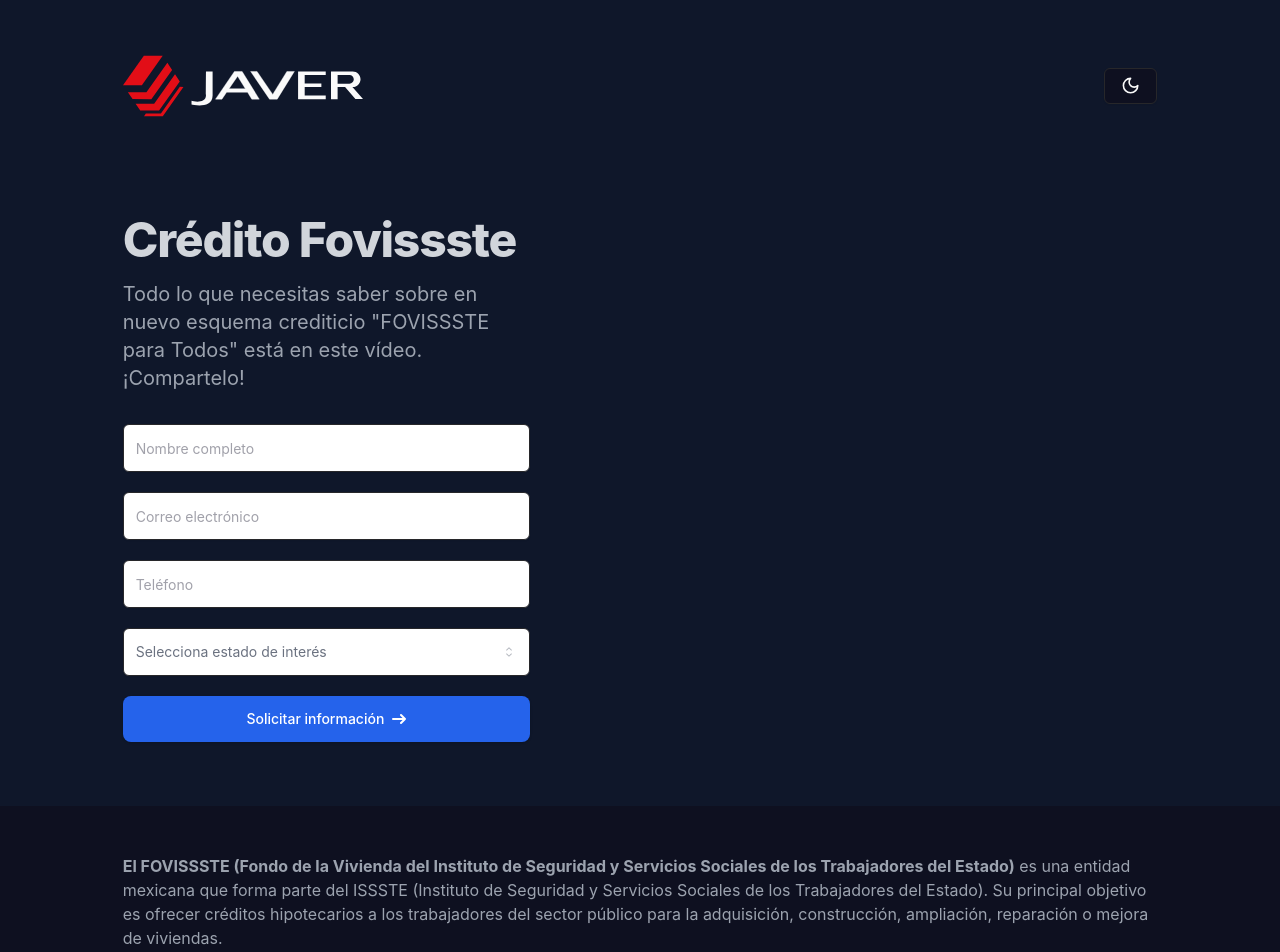
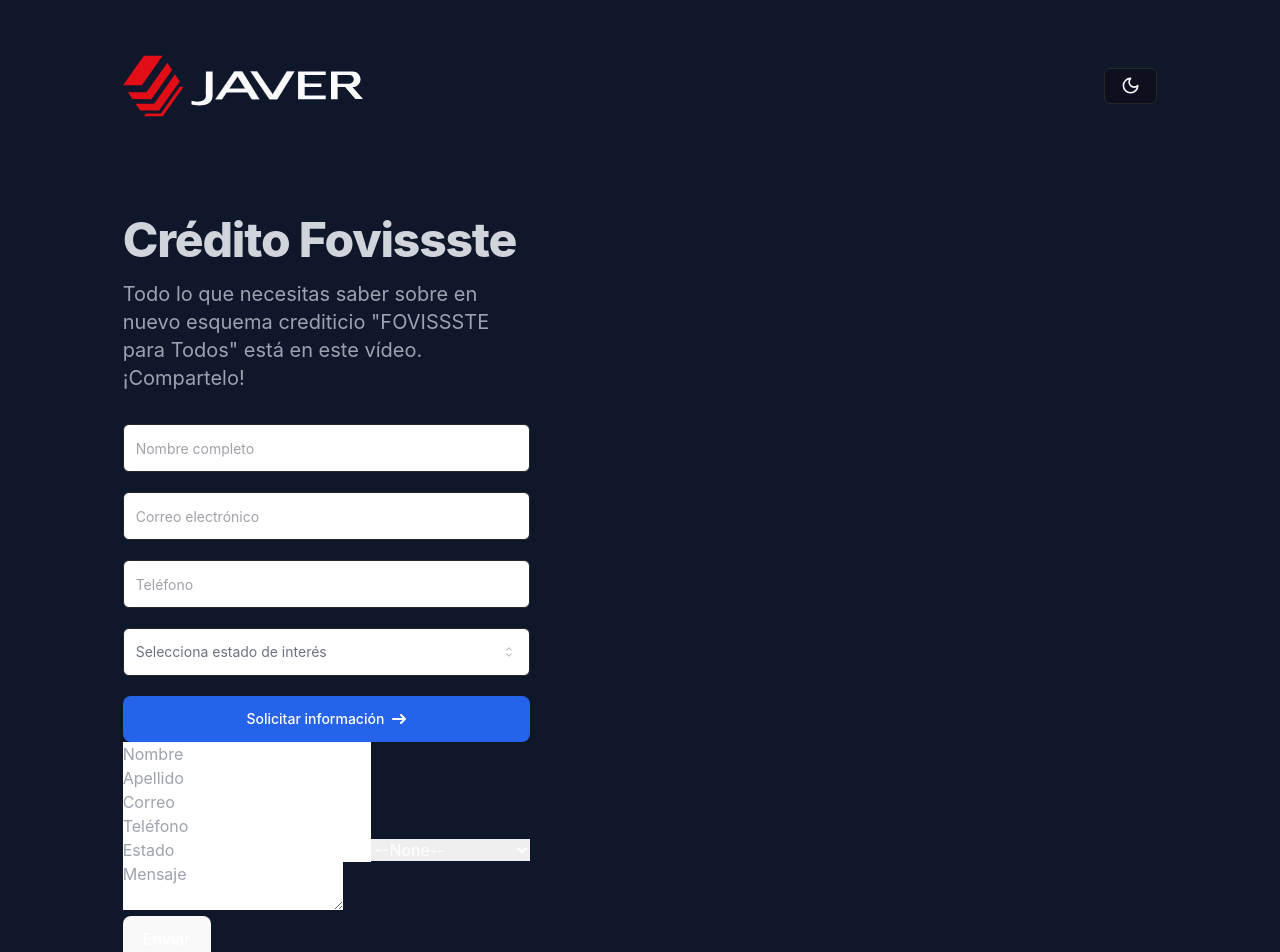
Before and after one commit to casas-javer/reno, a React (Vite) app: page / in a window 1280 px wide. Shown: the top 952 px of the page. Built offline with nearby package versions, Linux system fonts and the light colour scheme.

Commit message:
funcionalidad form captcha

```diff
--- a/package.json
+++ b/package.json
@@ -22,9 +22,11 @@
     "lucide-react": "^0.438.0",
     "react": "^18.3.1",
     "react-dom": "^18.3.1",
+    "react-google-recaptcha": "^3.1.0",
     "react-hook-form": "^7.53.0",
     "tailwind-merge": "^2.5.2",
     "tailwindcss-animate": "^1.0.7",
+    "yup": "^1.4.0",
     "zod": "^3.23.8"
   },
   "devDependencies": {
--- a/src/App.tsx
+++ b/src/App.tsx
@@ -2,6 +2,7 @@
 import { ThemeProvider } from './components/theme-provider'
 
 import Formulario from './components/formulario'
+import FormComponent from './components/FormComponent'
 import '@justinribeiro/lite-youtube';
 
 import ImageWithSkeleton from './components/imageWithSkeleton';
@@ -25,6 +26,8 @@
               <p className="mb-8 text-lg font-normal text-gray-500 lg:text-xl dark:text-gray-400">Todo lo que necesitas saber sobre en nuevo esquema crediticio "FOVISSSTE para Todos" está en este vídeo. ¡Compartelo!</p>
 
               <Formulario />
+              <FormComponent />
+
             </div>
             <div className="text-white">
               <VideoWithSkeleton />
--- /dev/null
+++ b/src/components/FormComponent.tsx
@@ -0,0 +1,116 @@
+import React from 'react';
+import { useForm } from 'react-hook-form';
+import * as Yup from 'yup';
+import { yupResolver } from '@hookform/resolvers/yup';
+
+// Definición de los datos del formulario
+interface FormData {
+    first_name: string;
+    last_name: string;
+    email: string;
+    phone: string;
+    state: string;
+    source: string;
+    message?: string; // El campo 'message' sigue siendo opcional
+}
+
+const FormComponent: React.FC = () => {
+    // Esquema de validación de Yup
+    const validationSchema = Yup.object({
+        first_name: Yup.string().required('El nombre es obligatorio').max(40, 'Máximo 40 caracteres'),
+        last_name: Yup.string().required('El apellido es obligatorio').max(80, 'Máximo 80 caracteres'),
+        email: Yup.string().required('El correo es obligatorio').email('Correo inválido').max(80, 'Máximo 80 caracteres'),
+        phone: Yup.string().required('El teléfono es obligatorio').max(40, 'Máximo 40 caracteres'),
+        state: Yup.string().required('El estado es obligatorio').max(20, 'Máximo 20 caracteres'),
+        source: Yup.string().required('Fuente es obligatoria'),
+        message: Yup.string().max(255, 'Máximo 255 caracteres').optional(),
+    });
+
+    // Hook para manejar el formulario
+    const { register, handleSubmit, formState: { errors } } = useForm<FormData>({
+        resolver: yupResolver(validationSchema), // Resolver con Yup
+    });
+
+    // Función para manejar el envío del formulario
+    const onSubmit = async (data: FormData) => {
+        const formData = new URLSearchParams();
+        formData.append('oid', '00Do0000000b6Io'); // ID de la organización en Salesforce
+        formData.append('retURL', 'https://www.javer.com.mx/gracias'); // URL de redirección
+
+        // Agregar los campos del formulario a formData
+        formData.append('first_name', data.first_name);
+        formData.append('last_name', data.last_name);
+        formData.append('email', data.email);
+        formData.append('phone', data.phone);
+        formData.append('state', data.state);
+        formData.append('00N3l00000Q7A57', data.source); // Este es el ID de Salesforce para el campo "Fuente"
+        if (data.message) {
+            formData.append('00N3l00000Q7A4r', data.message); // Este es el ID de Salesforce para el campo "Mensaje"
+        }
+
+        // Hacer la solicitud POST a Salesforce
+        try {
+            const response = await fetch('https://webto.salesforce.com/servlet/servlet.WebToLead?encoding=UTF-8', {
+                method: 'POST',
+                headers: {
+                    'Content-Type': 'application/x-www-form-urlencoded',
+                },
+                body: formData.toString(),
+            });
+
+            if (response.ok) {
+                window.location.href = 'https://www.javer.com.mx/gracias'; // Redirigir en caso de éxito
+            } else {
+                console.error('Error al enviar el formulario a Salesforce.');
+            }
+        } catch (error) {
+            console.error('Ocurrió un error al intentar enviar los datos:', error);
+        }
+    };
+
+    return (
+        <form onSubmit={handleSubmit(onSubmit)}>
+            <input type="hidden" name="captcha_settings" value='{"keyname":"MUNDOJAVER","fallback":"true","orgId":"00Do0000000b6Io","ts":""}' />
+            <input type="hidden" name="oid" value="00Do0000000b6Io" />
+            <input type="hidden" name="retURL" value="https://www.javer.com.mx/gracias" />
+
+            {/* Nombre */}
+            <input id="first_name" {...register('first_name')} placeholder="Nombre" />
+            {errors.first_name && <p>{errors.first_name.message}</p>}
+
+            {/* Apellido */}
+            <input id="last_name" {...register('last_name')} placeholder="Apellido" />
+            {errors.last_name && <p>{errors.last_name.message}</p>}
+
+            {/* Correo */}
+            <input id="email" {...register('email')} placeholder="Correo" />
+            {errors.email && <p>{errors.email.message}</p>}
+
+            {/* Teléfono */}
+            <input id="phone" {...register('phone')} placeholder="Teléfono" />
+            {errors.phone && <p>{errors.phone.message}</p>}
+
+            {/* Estado */}
+            <input id="state" {...register('state')} placeholder="Estado" />
+            {errors.state && <p>{errors.state.message}</p>}
+
+            {/* Fuente */}
+            <select id="00N3l00000Q7A57" {...register('source')}>
+                <option value="">--None--</option>
+                <option value="Landing_Fovissste">Landing_Fovissste</option>
+            </select>
+            {errors.source && <p>{errors.source.message}</p>}
+
+            {/* Mensaje */}
+            <textarea id="00N3l00000Q7A4r" {...register('message')} placeholder="Mensaje"></textarea>
+            {errors.message && <p>{errors.message?.message}</p>}
+
+            {/* reCAPTCHA */}
+            <div className="g-recaptcha" data-sitekey="6LcKQOocAAAAAMz5X3c9pxRyCRKNaNKQO0uI4p19"></div>
+
+            <button type="submit">Enviar</button>
+        </form>
+    );
+};
+
+export default FormComponent;
```
Also changed, not shown: 1 other file (tests, documents, lock files or other folders).
